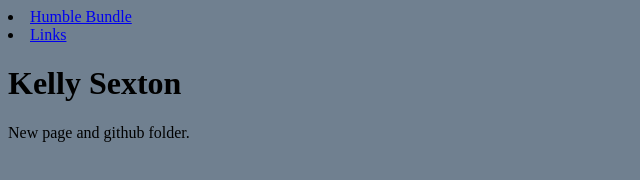
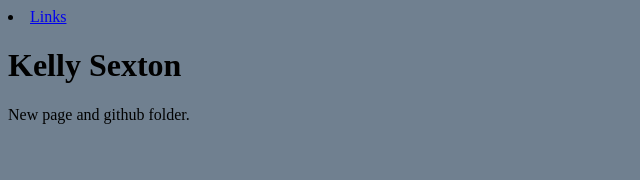
Before and after one commit to Kelly-Sexton/kelly-sexton.github.io, a plain HTML site: page index.html in a window 1280 px wide. Shown: the whole page, without its empty margins (0-640 px from the left). Drawn offline with Linux system fonts and the light colour scheme.

```diff
--- a/index.html
+++ b/index.html
@@ -3,7 +3,6 @@
 <head>
     <title>Kelly Sexton</title>
     <link rel="stylesheet" href="styles.css">
-    <li><a href="http://www.humblebundle.com">Humble Bundle</a></li>
     <li><a href="ttps://kelly-sexton.github.io/links">Links</a></li>
 </head>
 <body>
```
